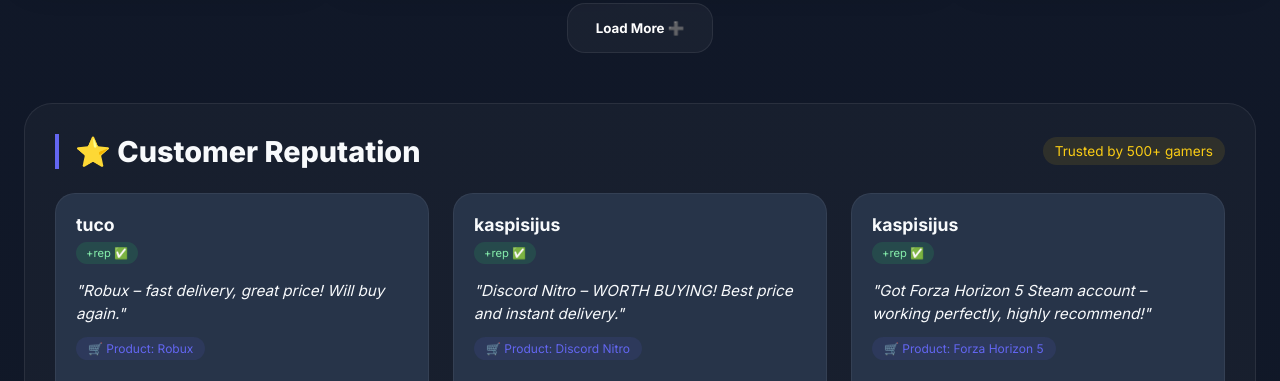
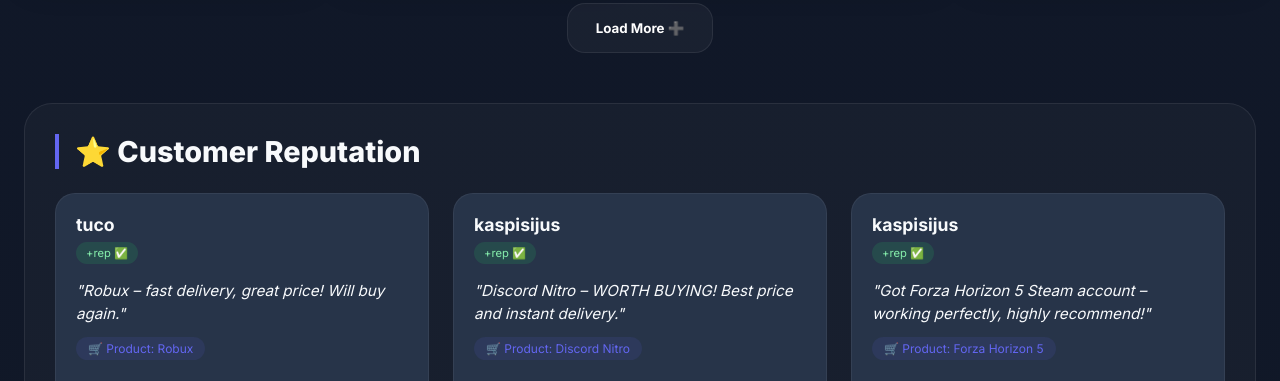
Before and after one commit to Cookie-shop/Cookie-shop.github.io, a plain HTML site: page index.html in a window 1280 px wide. Shown: the part 3715-4096 px from the top of the page. Drawn offline with Linux system fonts and the light colour scheme.

Commit message:
Update index.html

```diff
--- a/index.html
+++ b/index.html
@@ -376,7 +376,6 @@
     <div class="reputation-section">
         <div class="section-title">
             <h2>⭐ Customer Reputation</h2>
-            <span>Trusted by 500+ gamers</span>
         </div>
         <div class="reviews-grid">
             <div class="review-card">
```
